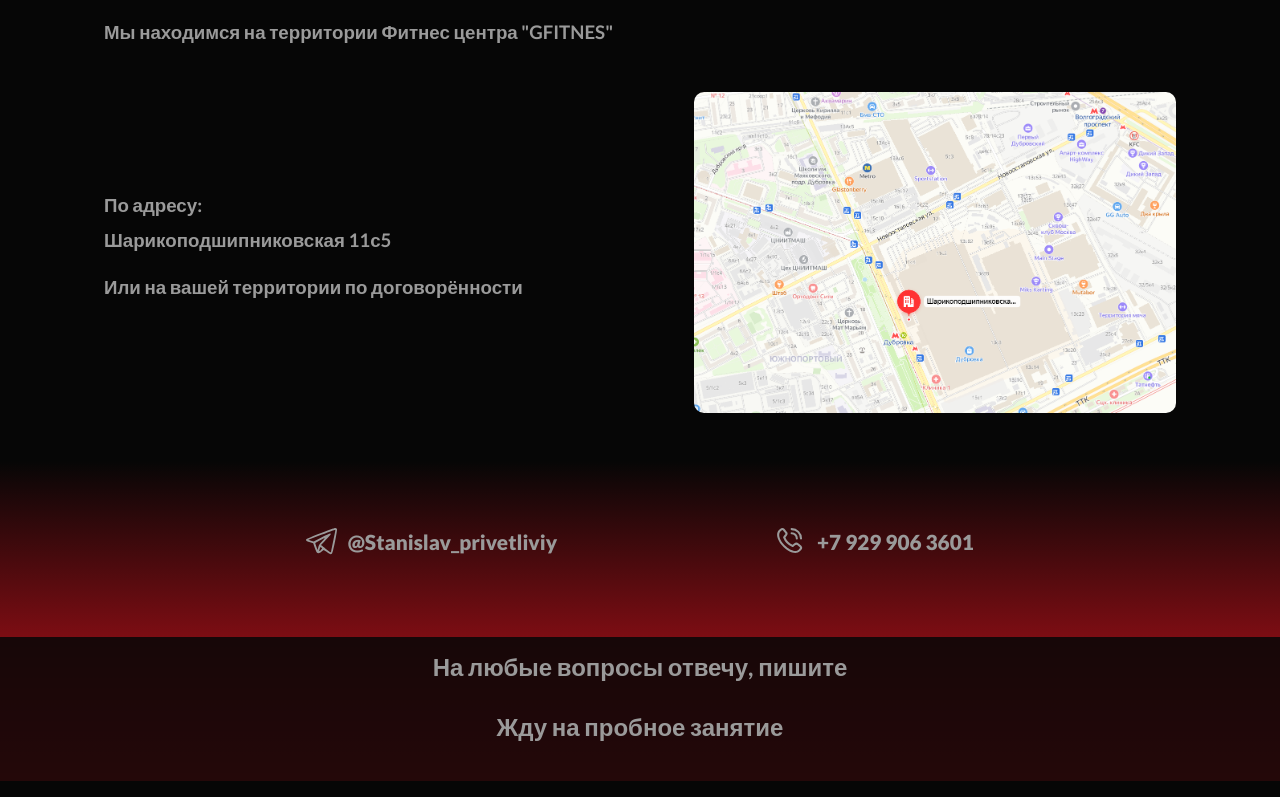
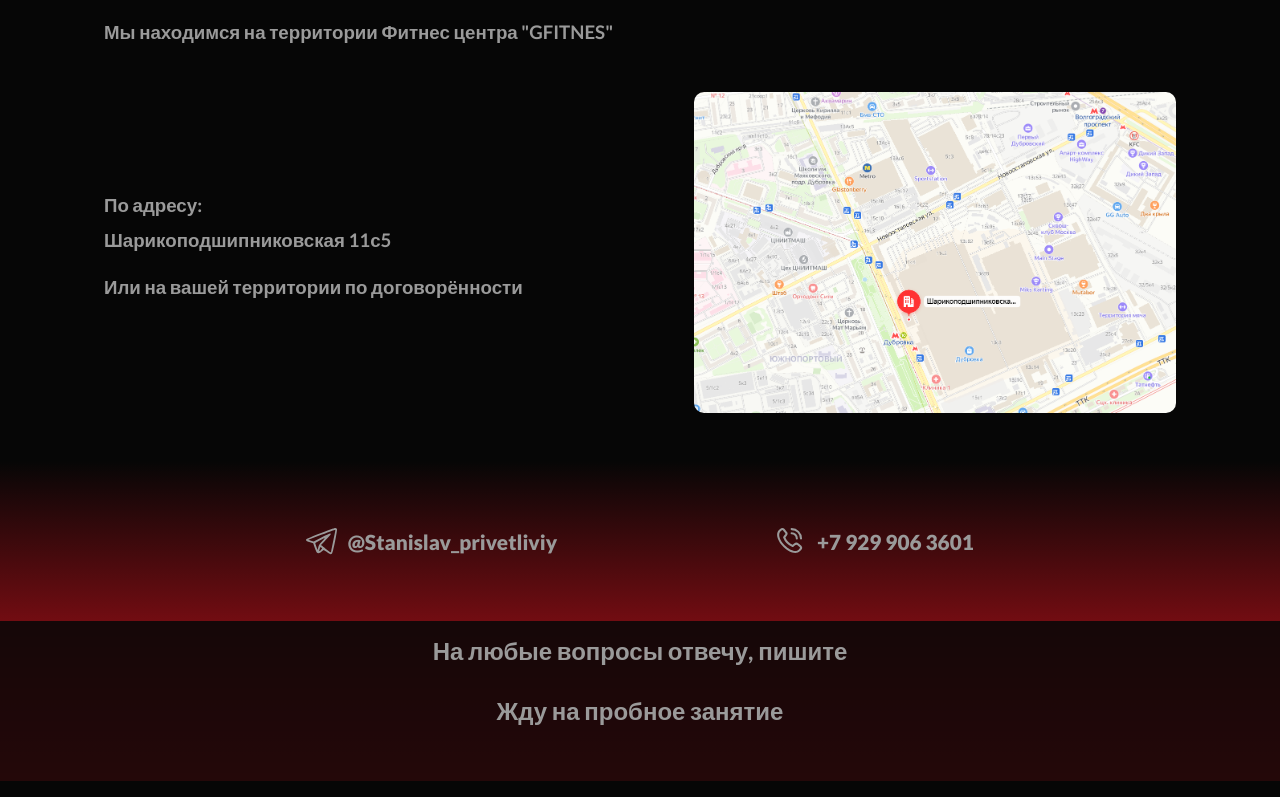
Before and after one commit to vitallios/fiter, a plain HTML site: page index.html in a window 1280 px wide. Shown: the part 2727-3524 px from the top of the page. Drawn offline with Linux system fonts and the light colour scheme.

Commit message:
Update style.css

```diff
--- a/style.css
+++ b/style.css
@@ -698,7 +698,7 @@ body .contact__tel_i {
 body .footer {
   min-height: 10em;
   position: relative;
-  margin-top: -10em;
+  margin-top: -11em;
   background: #060606db;
 }
 @media (max-width: 900px) {
```
